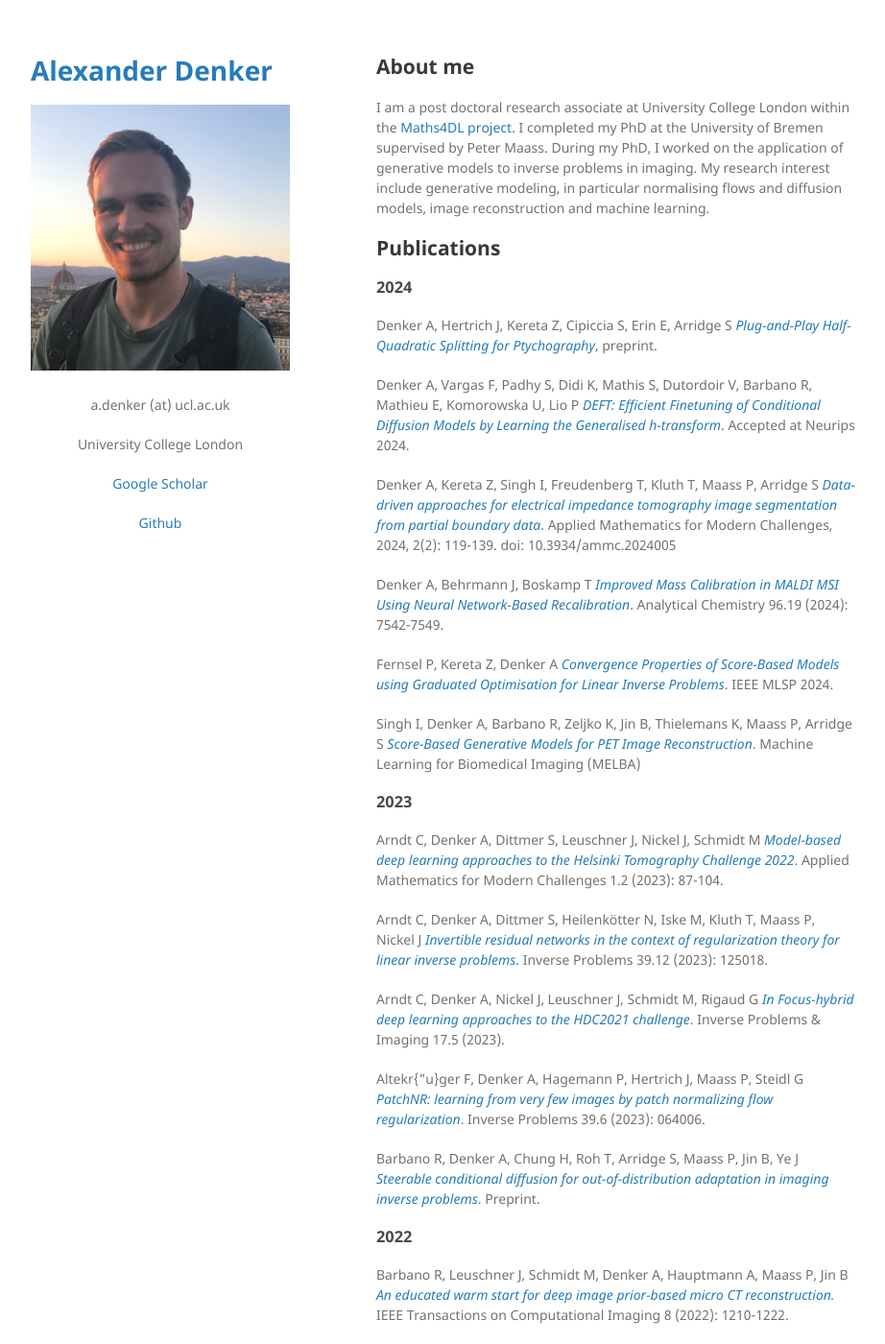
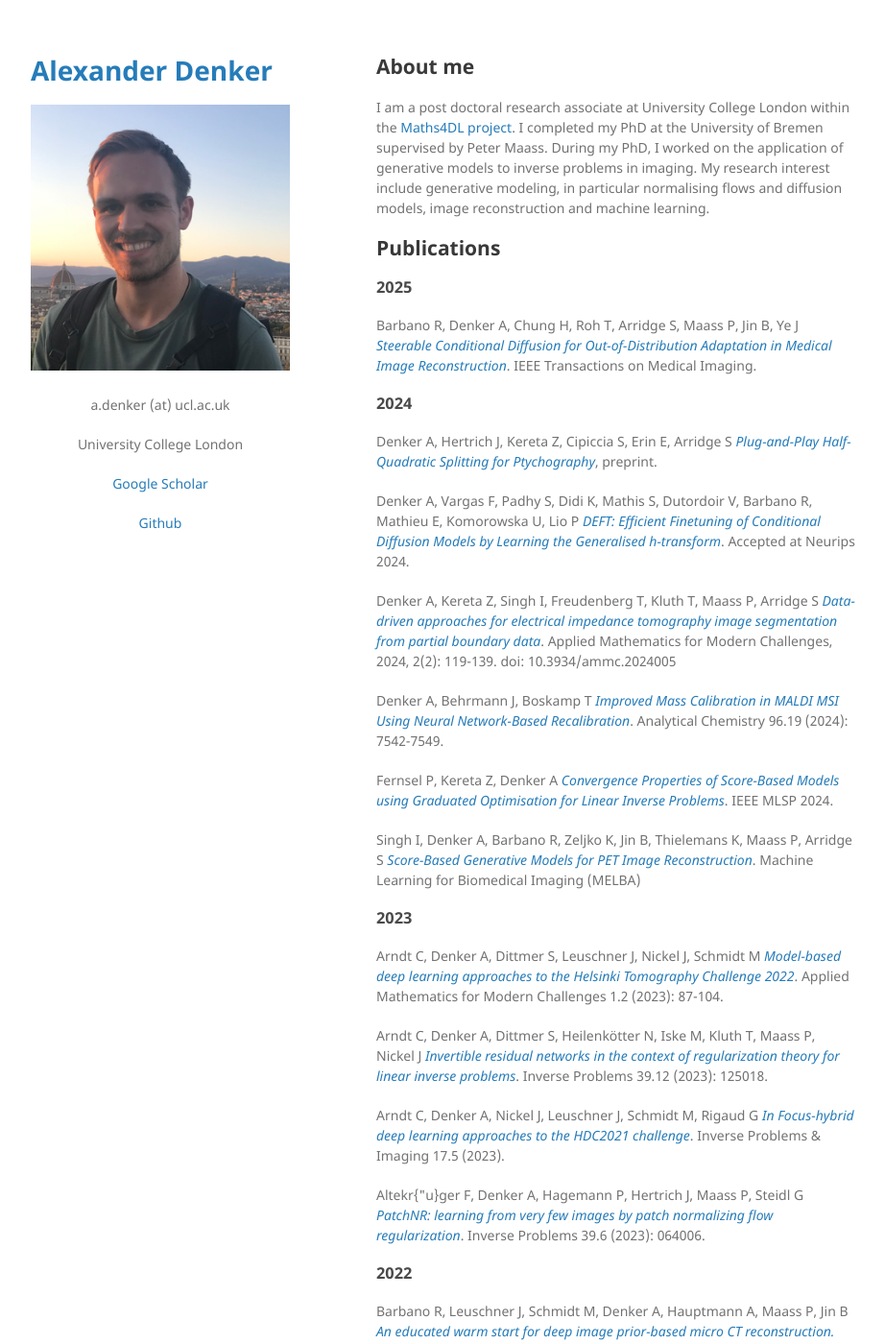
Before and after one commit to alexdenker/alexdenker.github.io, a Jekyll site: the page built from index.md, in a window 1280 px wide and 1400 px high. Shown: the whole window at 96% size, without its empty margins (178-1100 px from the left). Built offline with Jekyll 4.4.1, drawn with Linux system fonts in a browser that asks for light colours; the repository's description, which GitHub fills in, is left out; our own code applies the rules of GitHub Pages for plain Markdown files.

Commit message:
new paper

```diff
--- a/index.md
+++ b/index.md
@@ -8,6 +8,11 @@ I am a post doctoral research associate at University College London within the
 
 
 ## Publications
+
+### 2025
+
+Barbano R, Denker A, Chung H, Roh T, Arridge S, Maass P, Jin B, Ye J [*Steerable Conditional Diffusion for Out-of-Distribution Adaptation in Medical Image Reconstruction*](https://ieeexplore.ieee.org/abstract/document/10829716). IEEE Transactions on Medical Imaging.
+
 
 ### 2024
 
@@ -34,8 +39,6 @@ Arndt C, Denker A, Nickel J, Leuschner J, Schmidt M, Rigaud G [*In Focus-hybrid
 
 Altekr{\"u}ger F, Denker A, Hagemann P, Hertrich J, Maass P, Steidl G [*PatchNR: learning from very few images by patch normalizing flow regularization*](https://iopscience.iop.org/article/10.1088/1361-6420/acce5e). Inverse Problems 39.6 (2023): 064006.
 
-Barbano R, Denker A, Chung H, Roh T, Arridge S, Maass P, Jin B, Ye J [*Steerable conditional diffusion for out-of-distribution adaptation in imaging inverse problems*](https://arxiv.org/abs/2308.14409). Preprint.
-
 ### 2022
 
 Barbano R, Leuschner J, Schmidt M, Denker A, Hauptmann A, Maass P, Jin B [*An educated warm start for deep image prior-based micro CT reconstruction.*](https://ieeexplore.ieee.org/document/10003972) IEEE Transactions on Computational Imaging 8 (2022): 1210-1222.
```
